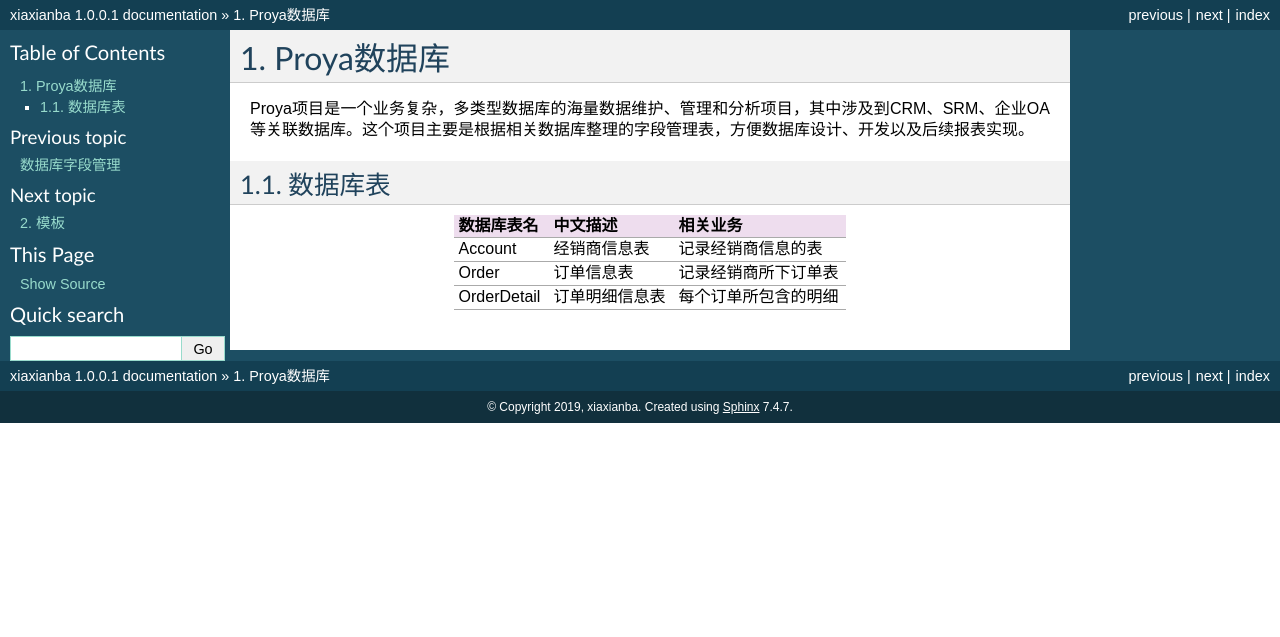
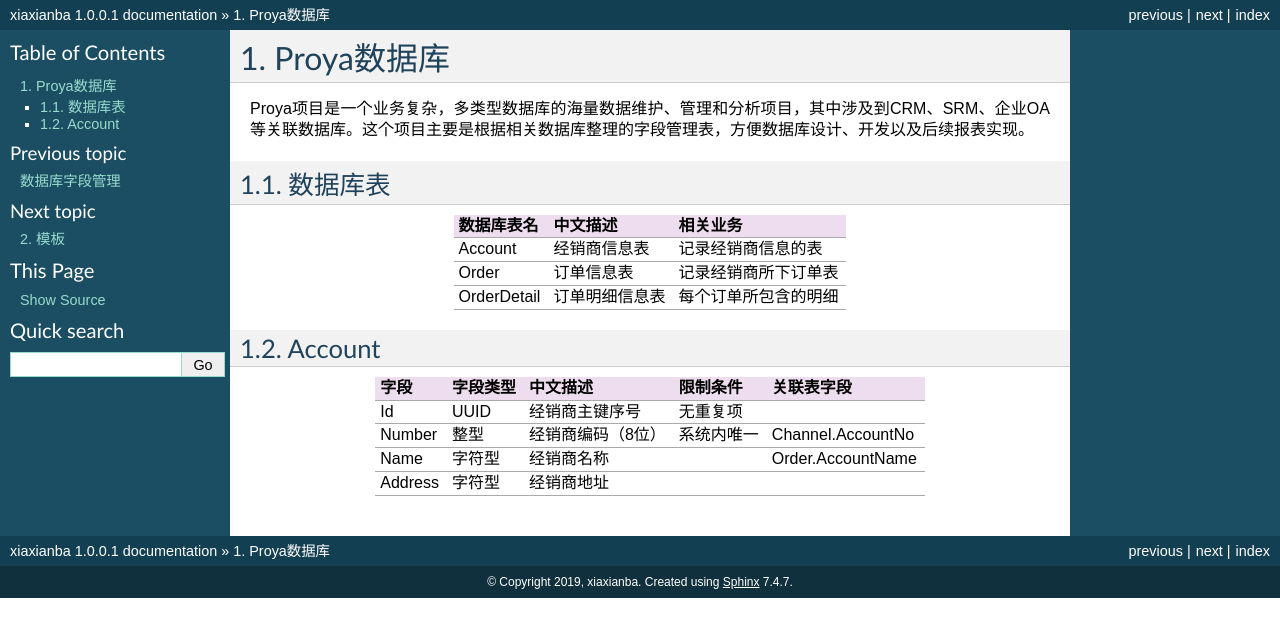
Before and after one commit to xianba/DatabaseField, a Sphinx documentation site: the page built from docs/Proya.rst, in a window 1280 px wide. Shown: the top 637 px of the page. Built offline with Sphinx 7.4.7, drawn with Linux system fonts in a browser that asks for light colours.

Commit message:
Update Proya.rst

```diff
--- a/docs/Proya.rst
+++ b/docs/Proya.rst
@@ -18,3 +18,18 @@ Proya项目是一个业务复杂，多类型数据库的海量数据维护、管
 +------------------------+------------------------+------------------------+
 | OrderDetail            | 订单明细信息表         | 每个订单所包含的明细   |
 +------------------------+------------------------+------------------------+
+
+Account
+========
+
++------------------------+------------------------+------------------------+------------------------+------------------------+
+| 字段                   | 字段类型               | 中文描述               | 限制条件               | 关联表字段             |
++========================+========================+========================+========================+========================+
+| Id                     | UUID                   | 经销商主键序号         | 无重复项               |                        |
++------------------------+------------------------+------------------------+------------------------+------------------------+
+| Number                 | 整型                   | 经销商编码（8位）      | 系统内唯一             | Channel.AccountNo      |
++------------------------+------------------------+------------------------+------------------------+------------------------+
+| Name                   | 字符型                 | 经销商名称             |                        | Order.AccountName      |
++------------------------+------------------------+------------------------+------------------------+------------------------+
+| Address                | 字符型                 | 经销商地址             |                        |                        |
++------------------------+------------------------+------------------------+------------------------+------------------------+
```
